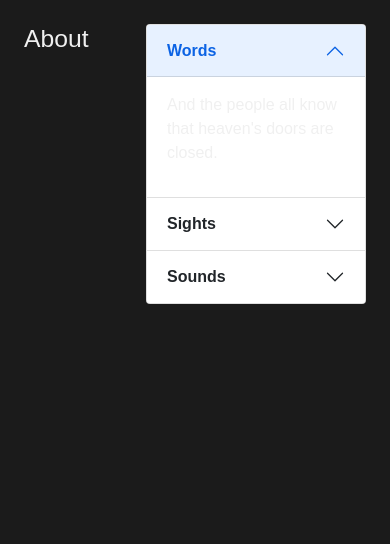
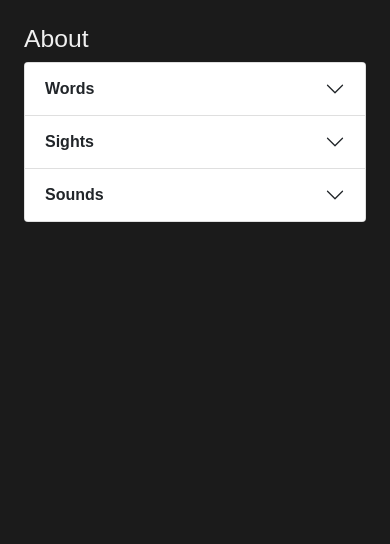
Before and after one commit to bdmcodey/mcsite, a Flask app: page /about/ in a window 390 px wide. Shown: the part 56-600 px from the top of the page. Run offline with Flask 2, Linux system fonts and the light colour scheme.

Commit message:
Adjust bs responsive columns

```diff
--- a/static/css/main.css
+++ b/static/css/main.css
@@ -46,7 +46,7 @@ a:hover {
 
 /* Footer styles */
 .footer {
-    background-color: #121212;
+    background-color: #1b1b1b;
     color: #f0f0f0;
 }
 
--- a/templates/about.html
+++ b/templates/about.html
@@ -3,19 +3,19 @@
 <main role="main">
     <div class="container" style="margin-top:80px">
         <div class="row">
-            <div class="col-4">
+            <div class="col-lg-4">
                 <h2>{% block title %}About{% endblock %}</h2>
             </div>
-            <div class="col-8">
+            <div class="col-lg-8">
                 <div class="accordion" id="accordionExample">
                     <div class="accordion-item">
                         <h2 class="accordion-header" id="headingOne">
-                            <button class="accordion-button" type="button" data-bs-toggle="collapse"
-                                data-bs-target="#collapseOne" aria-expanded="true" aria-controls="collapseOne">
+                            <button class="accordion-button collapsed" type="button" data-bs-toggle="collapse"
+                                data-bs-target="#collapseOne" aria-expanded="false" aria-controls="collapseOne">
                                 <strong>Words</strong>
                             </button>
                         </h2>
-                        <div id="collapseOne" class="accordion-collapse collapse show" aria-labelledby="headingOne"
+                        <div id="collapseOne" class="accordion-collapse collapse" aria-labelledby="headingOne"
                             data-bs-parent="#accordionExample">
                             <div class="accordion-body">
                                 <p>And the people all know that heaven's doors are closed.</p>
--- a/templates/home.html
+++ b/templates/home.html
@@ -4,10 +4,10 @@
 <main role="main">
     <div class="container" style="margin-top:80px">
         <div class="row">
-            <div class="col-4">
+            <div class="col-lg-4">
                 <h2>{% block title %}Home{% endblock %}</h2>
             </div>
-            <div class="col-8">
+            <div class="col-lg-8">
                 <div id="carouselExampleIndicators" class="carousel slide" data-bs-ride="carousel">
                     <div class="carousel-indicators">
                         <button type="button" data-bs-target="#carouselExampleIndicators" data-bs-slide-to="0" class="active"
```
